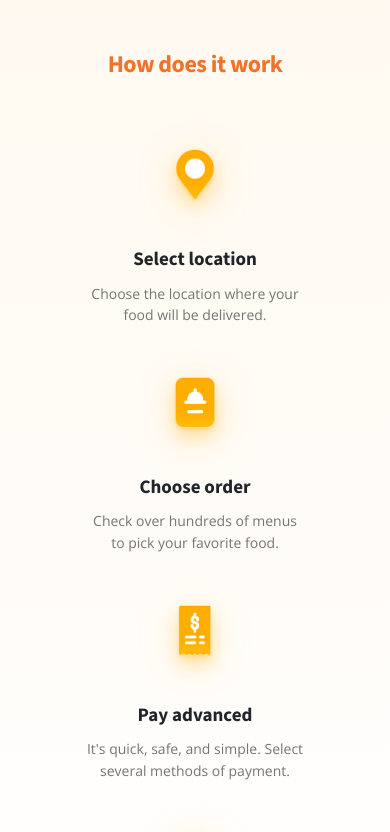
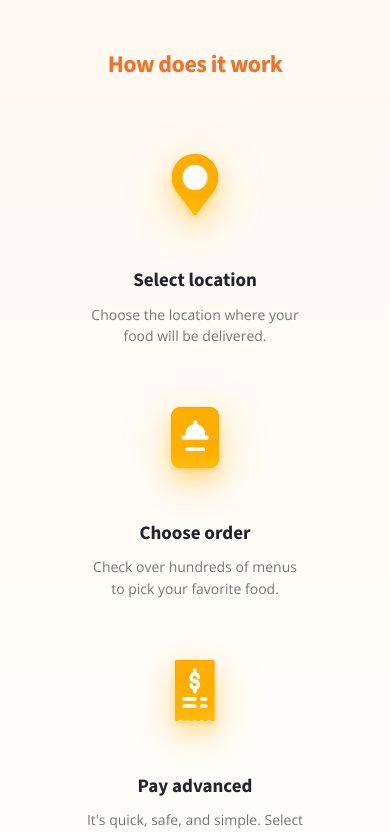
Before and after one commit to ankitachowdhury02/Food-Delivery, a React (Vite) app: page / in a window 390 px wide. Shown: the part 1920-2752 px from the top of the page. Built offline with nearby package versions, Linux system fonts and the light colour scheme.

Commit message:
How does it work icon fix

```diff
--- a/src/components/HowItWorks.css
+++ b/src/components/HowItWorks.css
@@ -25,7 +25,7 @@
 }
 
 .step-icon {
-  height: 90px;
+  height: 130px;
   margin: 0 auto 16px;
   display: flex;
   align-items: center;
@@ -37,17 +37,17 @@
 }
 
 .step-icon img {
-  height: 84px;
+  height: 120px;
   width: auto;
-  max-width: 88px;
+  max-width: 125px;
   object-fit: contain;
-  filter: drop-shadow(0 8px 18px rgba(255, 179, 14, 0.25));
+  filter: drop-shadow(0 10px 22px rgba(255, 179, 14, 0.28));
   transition: all 0.3s ease;
 }
 
 .step:hover .step-icon img {
-  transform: translateY(-4px) scale(1.04);
-  filter: drop-shadow(0 12px 22px rgba(255, 179, 14, 0.38));
+  transform: translateY(-6px) scale(1.06);
+  filter: drop-shadow(0 14px 28px rgba(255, 179, 14, 0.42));
 }
 
 .step h3 {
@@ -84,16 +84,36 @@
 @media (max-width: 992px) {
   .steps-container {
     grid-template-columns: repeat(2, 1fr);
-    gap: 24px;
+    gap: 28px;
+  }
+
+  .step-icon {
+    height: 120px;
+    margin-bottom: 14px;
+  }
+
+  .step-icon img {
+    height: 110px;
+    max-width: 115px;
   }
 }
 
 @media (max-width: 576px) {
   .steps-container {
     grid-template-columns: 1fr;
-    gap: 20px;
+    gap: 24px;
     max-width: 320px;
     margin: 0 auto;
+  }
+
+  .step-icon {
+    height: 115px;
+    margin-bottom: 12px;
+  }
+
+  .step-icon img {
+    height: 105px;
+    max-width: 110px;
   }
 }
 
@@ -103,21 +123,21 @@
   }
 
   .step-icon {
-    height: 70px;
+    height: 100px;
     margin: 0 auto 10px;
   }
 
   .step-icon img {
-    height: 64px;
-    width: auto;
+    height: 92px;
+    max-width: 95px;
   }
 
   .step h3 {
-    font-size: 16.5px;
+    font-size: 17px;
     margin-bottom: 6px;
   }
 
   .step p {
-    font-size: 12.5px;
+    font-size: 13px;
   }
 }
```
